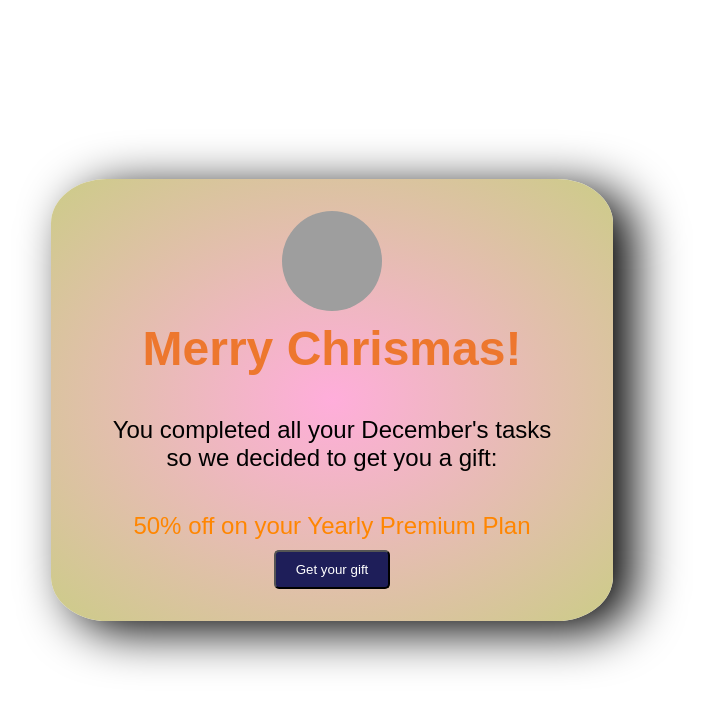
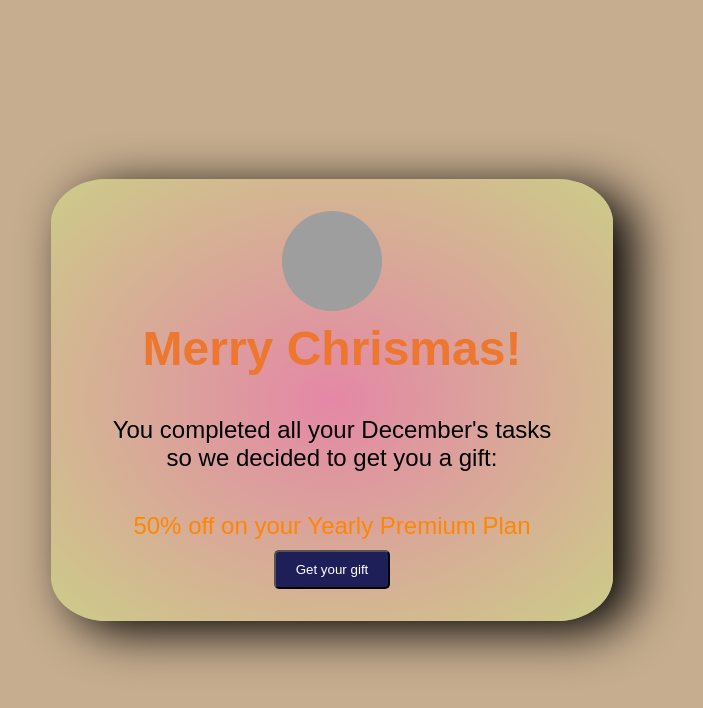
Before and after one commit to veltheim/chrismas-card, a plain HTML site: page index.html in a window 1280 px wide. Shown: the whole page, without its empty margins (308-1011 px from the left). Drawn offline with Linux system fonts and the light colour scheme; grey boxes are pictures that could not be loaded; a web font is replaced by a local one.

Commit message:
Add new background-color

```diff
--- a/style.css
+++ b/style.css
@@ -11,6 +11,7 @@
    height: 100vh;
    font-family: Romanesco, sans-serif;
    font-size: 24px;
+   background-color: #c6ad8f;
  }
 
  .container {
```
